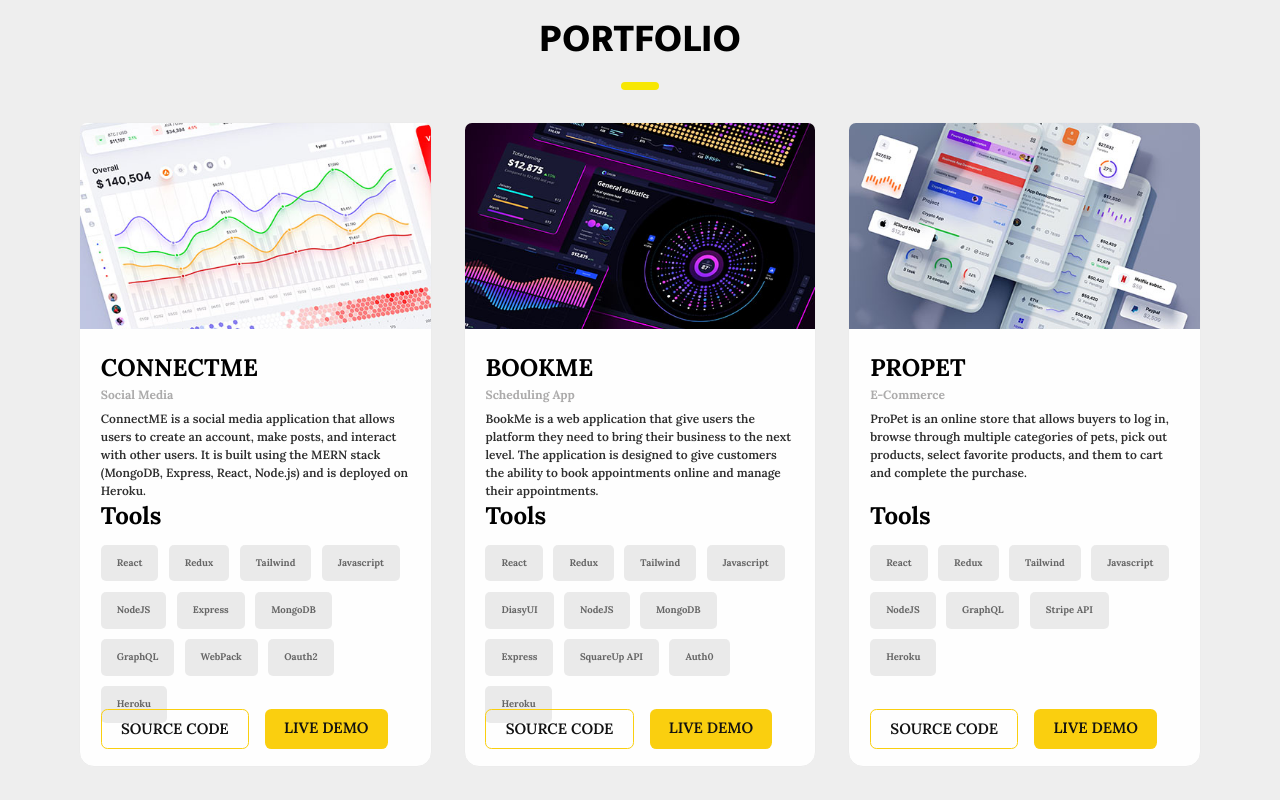
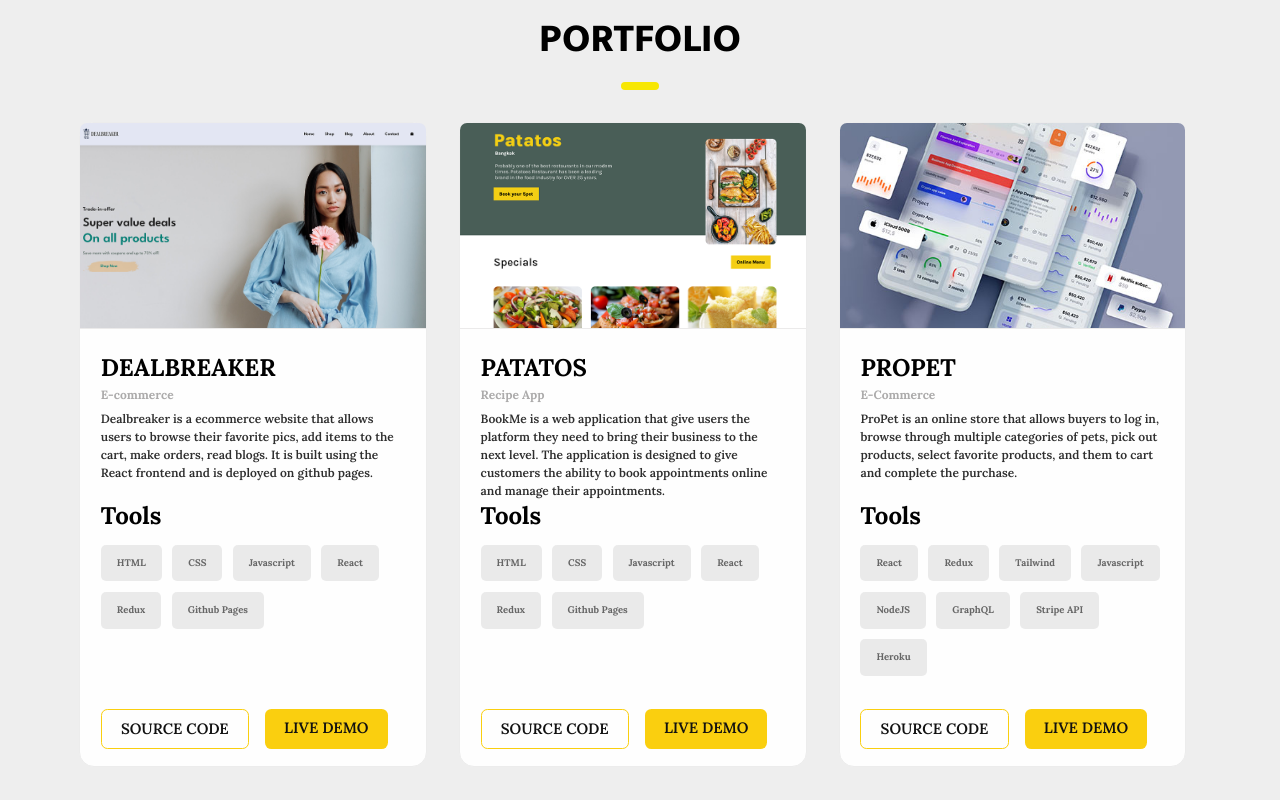
Before and after one commit to benbasty/portfolio-ben, a React (Create React App) app: page / in a window 1280 px wide. Shown: the part 1680-2480 px from the top of the page. Built offline with nearby package versions, Linux system fonts and the light colour scheme.

Commit message:
scroll up styling and portfolio item width sizing

```diff
--- a/src/ScrollUp.js
+++ b/src/ScrollUp.js
@@ -1,5 +1,5 @@
 import React from 'react';
-import {BsFillArrowUpSquareFill} from 'react-icons/bs';
+import {BsFillArrowUpCircleFill} from 'react-icons/bs';
 import './scrollUp.css';
 import { useEffect, useState } from 'react';
 
@@ -7,7 +7,7 @@ const ScrollUp = () => {
     const [backToTopButton, setBackToTopButton] = useState(false);
     useEffect(() => {
         window.addEventListener("scroll", () => {
-            if(window.scrollY > 950) {
+            if(window.scrollY > 700) {
                 setBackToTopButton(true)
             } else {
                 setBackToTopButton(false)
@@ -23,7 +23,7 @@ const ScrollUp = () => {
   return (
     <div className='scrollup'>
         <div onClick={scrollUp}>
-            {backToTopButton && <BsFillArrowUpSquareFill />}
+            {backToTopButton && <BsFillArrowUpCircleFill />}
         </div>
     </div>
   )
--- a/src/portfolio.css
+++ b/src/portfolio.css
@@ -1,59 +1,9 @@
-#projects {
-    background: #eeeeee;
-}
-.portfolio__container {
-    display: grid;
-    grid-template-columns: repeat(3, 1fr);
-    gap: 2.5rem;
-}
-.portfolio__item {
-    background: var(--color-background-variant);
-    padding: 1.3rem;
-    border-radius: 2rem;
-    border: 1px solid transparent;
-    transition: var(--transition);
-}
-
-.portfolio__item:hover {
-    border-color: var(--color-primary-variant);
-    background: transparent;
-}
-
-.portfolio__item-image {
-    border-radius: 1.5rem;
-    font-size: 1rem;
-}
-
-.portfolio__item h3 {
-    margin: 1rem 0 1rem;
-    font-size: 1rem;
-}
-
-.portfolio__item-cta {
-    display: flex;
-    gap: 1rem;
-    justify-content: center;
-}
-
-@media screen and (max-width: 1024px) {
-    .portfolio__container {
-        grid-template-columns: 1fr 1fr;
-        gap: 1.2rem;
-    }
-}
-
-@media screen and (max-width: 600px) {
-    .portfolio__container {
-        grid-template-columns: 1fr;
-        gap: 1rem;
-    }
-}
-
 @import url('https://fonts.googleapis.com/css2?family=Lora:wght@400;500;600;700&display=swap');
 /* alt */
 
 #projects {
     padding-bottom: 2rem;
+    background: #eeeeee;
 }
 #projects h1{
     text-transform: uppercase;
@@ -64,22 +14,25 @@
     margin: 2rem auto;
     gap: 2rem;
     font-family: 'Lora', serif;
+    flex-wrap: wrap;
 }
 .alt_portfolio_item {
     background-color: #fefefe;
     border: 1px solid #ececec;
     border-radius: 15px;
     max-height: 645px;
+    width: 31%;
 }
 .alt_portfolio_item_image {
     width: 100%;
     height: 32%;
+    border-bottom: 1px solid #ebeaea;
 }
 
 .alt_portfolio_item_description {
     padding: 1.3rem;
     width: 100%;
-    max-width: 398px;
+    /* max-width: 395px; */
 }
 .alt_portfolio_item_image img {
     width: 100%;
@@ -154,3 +107,18 @@
     color: #111;
     border: transparent;
 }
+
+
+@media screen and (max-width: 1024px) {
+    /* .portfolio__container {
+        grid-template-columns: 1fr 1fr;
+        gap: 1.2rem;
+    } */
+}
+
+@media screen and (max-width: 600px) {
+    /* .portfolio__container {
+        grid-template-columns: 1fr;
+        gap: 1rem;
+    } */
+}
--- a/src/portfolio.js
+++ b/src/portfolio.js
@@ -1,7 +1,7 @@
 import {React , useEffect } from 'react';
 import './portfolio.css';
-import IMG1 from '../src/assets/portfolio1.jpg';
-import IMG2 from '../src/assets/portfolio2.jpg';
+import Dealbreaker from '../src/assets/dealbreaker.png';
+import Patatos from '../src/assets/patatos.png';
 import IMG3 from '../src/assets/portfolio3.jpg';
 // import IMG4 from '../src/assets/portfolio4.jpg';
 // import IMG5 from '../src/assets/portfolio5.png';
@@ -12,22 +12,22 @@ import 'aos/dist/aos.css';
 const data = [
     {
         id: 1,
-        image: IMG1,
-        title: 'ConnectME',
-        type: 'Social Media',
-        desc: 'ConnectME is a social media application that allows users to create an account, make posts, and interact with other users. It is built using the MERN stack (MongoDB, Express, React, Node.js) and is deployed on Heroku.',
-        tools: ["React", "Redux", "Tailwind", "Javascript", "NodeJS", "Express", "MongoDB", "GraphQL", "WebPack", "Oauth2", "Heroku"],
+        image: Dealbreaker,
+        title: 'Dealbreaker',
+        type: 'E-commerce',
+        desc: 'Dealbreaker is a ecommerce website that allows users to browse their favorite pics, add items to the cart, make orders, read blogs. It is built using the React frontend and is deployed on github pages.',
+        tools: ["HTML", "CSS", "Javascript", "React", "Redux", "Github Pages"],
         toolID: 11,
         github: 'https://github.com',
         livedemo: 'https://dribble.com'
     },
     {
         id: 2,
-        image: IMG2,
-        title: 'BookMe',
-        type: 'Scheduling App',
+        image: Patatos,
+        title: 'Patatos',
+        type: 'Recipe App',
         desc: 'BookMe is a web application that give users the platform they need to bring their business to the next level. The application is designed to give customers the ability to book appointments online and manage their appointments.',
-        tools: ["React", "Redux", "Tailwind", "Javascript", "DiasyUI", "NodeJS", "MongoDB", "Express", "SquareUp API", "Auth0", "Heroku"],
+        tools: ["HTML", "CSS", "Javascript", "React", "Redux", "Github Pages"],
         toolID: 22,
         github: 'https://github.com',
         livedemo: 'https://dribble.com'
--- a/src/scrollUp.css
+++ b/src/scrollUp.css
@@ -9,12 +9,12 @@
 
 .scrollup:hover {
     cursor: pointer;
+    opacity: 0.7;
 }
 
 .scrollup svg {
     flex-direction: column;
     position: fixed;
-    box-shadow: 0 4px 12px hsl(207, 24%, 35%, .15);
-    font-size: 2.3rem;
-    color: var(--color-primary);
+    font-size: 2.6rem;
+    color: #666;
 }
```
Also changed, not shown: src/assets/dealbreaker.png (added), src/assets/patatos.png (added).
